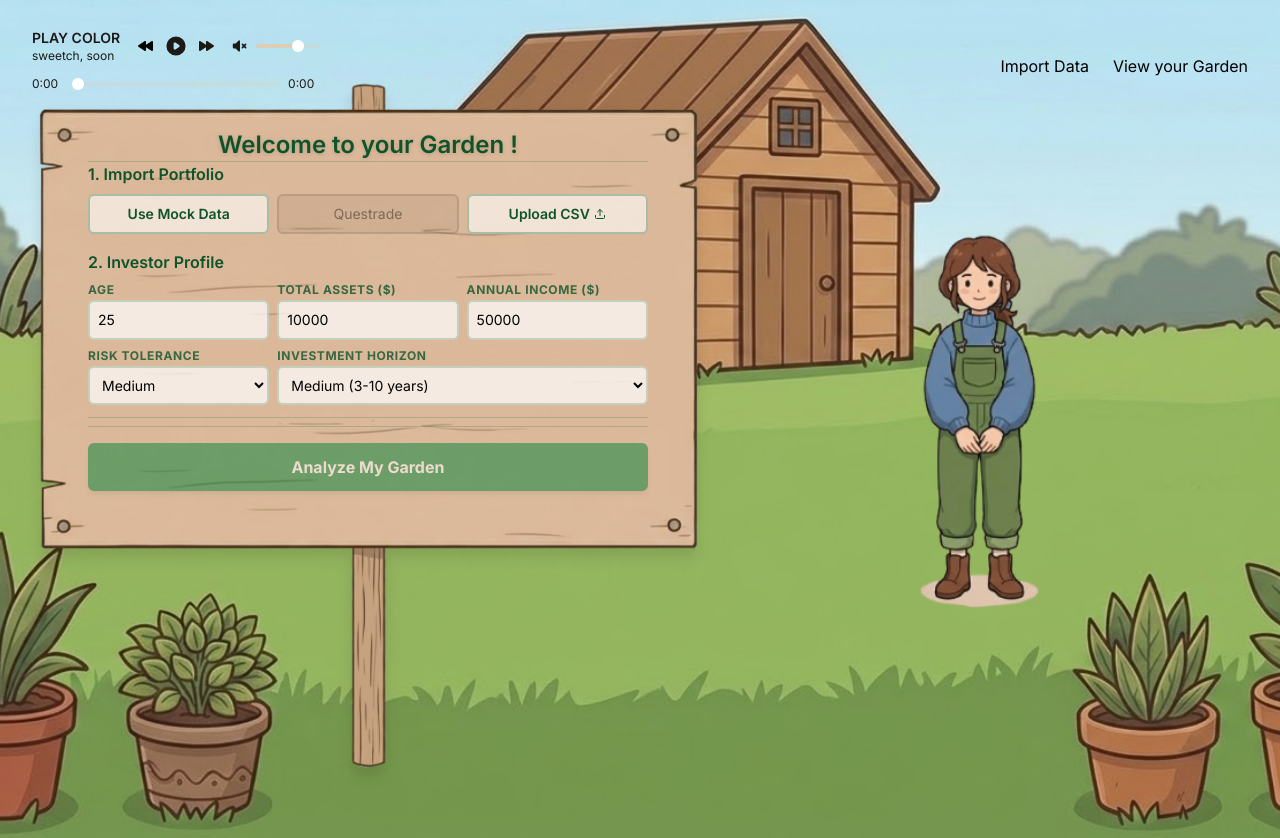
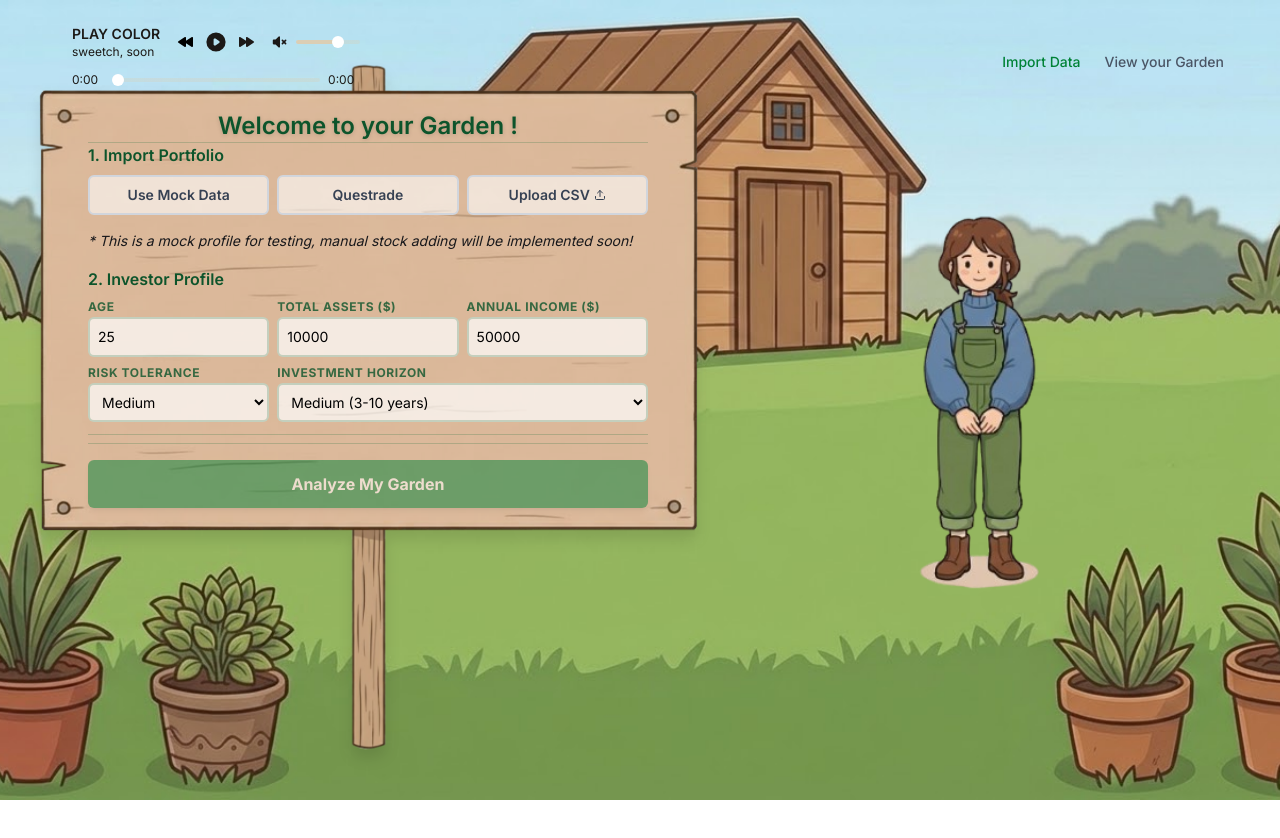
Before and after one commit to anthskti/Clementine, a Next.js app in the folder frontend/: page / in a window 1280 px wide. Both pictures are taken after a click on the button "Use Mock Data". After the commit the page ends 800 px from the top, so only its background shows below. Built offline with nearby package versions, Linux system fonts and the light colour scheme; no server answers.

Commit message:
Feature: Implemented csv + questrade inputs for frontend. Bug Fix: Fixed sizing and questrade connection. PRE TESTED PUSH

```diff
--- a/frontend/src/app/garden/page.tsx
+++ b/frontend/src/app/garden/page.tsx
@@ -121,8 +121,8 @@ export default function GardenPage() {
             <Image
               src="/assets/photos/closed_book.png"
               alt="Open Analysis"
-              width={220}
-              height={220}
+              width={200}
+              height={200}
             />
           </button>
         </>
--- a/frontend/src/app/page.tsx
+++ b/frontend/src/app/page.tsx
@@ -3,7 +3,7 @@ import Sign from "@/components/home/Sign";
 
 export default function Home() {
   return (
-    <div className="relative flex items-center justify-around min-h-screen bg-zinc-50">
+    <div className="relative flex items-center justify-around h-screen overflow-hidden bg-zinc-50">
       {/* Background Shed */}
       <Image
         src="/assets/home/homepage.jpg"
--- a/frontend/src/components/Header.tsx
+++ b/frontend/src/components/Header.tsx
@@ -14,7 +14,7 @@ export default function Header() {
   const router = useRouter();
   return (
     <div className="fixed top-0 left-0 w-full z-20 transition-all duration-300">
-      <div className="flex items-center justify-between p-4">
+      <div className="max-w-[95%] mx-auto flex items-center justify-between px-6 py-3">
         {/* Logo + Music */}
         <div className="flex justify-around">
           {/* <Image
@@ -24,18 +24,23 @@ export default function Header() {
             height={80}
             className="object-cover"
           /> */}
+
           <MusicPlayer />
         </div>
         {/* Navigation */}
         <div>
-          <div className="flex items-center justify-between px-4">
-            <div className="space-x-6">
+          <div className="flex items-center gap-x-6">
             {navItems.map((item) => {
+              const isActive = path === item.href;
               return (
                 <Link
                   key={item.name}
                   href={item.href}
-                    className="text-black hover:text-gray-700"
+                  className={`relative text-sm font-medium transition-colors duration-300 py-2 ${
+                    isActive
+                      ? "text-green-700"
+                      : "text-gray-600 hover:text-green-600"
+                  }`}
                 >
                   {item.name}
                 </Link>
@@ -45,6 +50,5 @@ export default function Header() {
         </div>
       </div>
     </div>
-    </div>
   );
 }
--- a/frontend/src/components/home/Sign.tsx
+++ b/frontend/src/components/home/Sign.tsx
@@ -16,15 +16,24 @@ import {
   InvestmentHorizon,
 } from "@/types/survey";
 
-import { ChevronDown, X, Loader, Upload } from "lucide-react";
+import { ChevronDown, X, Loader, Upload, Check } from "lucide-react";
 
 export default function OnboardingModal() {
   const router = useRouter();
+
   const [isAnalyzing, setIsAnalyzing] = useState(false);
   const [portfolio, setPortfolio] = useState<Portfolio | null>(null);
+
+  const [QuestradeToken, setQuestradeToken] = useState("");
   const [loadingQuestrade, setLoadingQuestrade] = useState(false);
+
   const [loadingCSV, setLoadingCSV] = useState(false);
   const csvFileInputRef = useRef<HTMLInputElement>(null);
+
+  const [activeMethod, setActiveMethod] = useState<
+    "mock" | "questrade" | "csv" | null
+  >(null);
+
   const [survey, setSurvey] = useState<InvestorSurvey>({
     age: 25,
     risk_tolerance: "medium",
@@ -44,9 +53,10 @@ export default function OnboardingModal() {
   };
 
   const handleLoadQuestrade = async () => {
+    if (!QuestradeToken) return;
     setLoadingQuestrade(true);
     try {
-      const data = await getQuestradePortfolio();
+      const data = await getQuestradePortfolio(QuestradeToken);
       setPortfolio(data);
     } catch (error) {
       console.error(error);
@@ -55,25 +65,17 @@ export default function OnboardingModal() {
       setLoadingQuestrade(false);
     }
   };
-
-  const handleLoadCSV = async (event: React.ChangeEvent<HTMLInputElement>) => {
-    const file = event.target.files?.[0];
+  const handleLoadCSV = async (e: React.ChangeEvent<HTMLInputElement>) => {
+    const file = e.target.files?.[0];
+    if (!file) return;
+    try {
+      setLoadingCSV(true);
       const formData = new FormData();
-    formData.append("file", file);
-    if (!file) return;
-
-    setLoadingCSV(true);
-    try {
-      const data = await getCSVPortfolio(file);
-      setPortfolio(data);
+      formData.append("file", file); // To match the backend API
     } catch (error) {
-      console.error(error);
-      alert("Failed to load CSV. Please check the file format.");
+      console.error("Failed to upload CSV:", error);
     } finally {
       setLoadingCSV(false);
-      if (csvFileInputRef.current) {
-        csvFileInputRef.current.value = "";
-      }
     }
   };
 
@@ -149,47 +151,103 @@ export default function OnboardingModal() {
                   <div className="grid grid-cols-1 sm:grid-cols-3 gap-2">
                     {/* Mock Data */}
                     <button
-                      onClick={handleLoadMock}
-                      className={`p-2 rounded-md border-2 text-sm font-semibold transition-colors ${portfolio ? "bg-green-600 border-green-700 text-white shadow-inner" : "bg-white/60 border-green-800/30 hover:bg-white/80 text-green-900"}`}
+                      onClick={() => {
+                        setActiveMethod("mock");
+                        handleLoadMock();
+                      }}
+                      className={`p-2 rounded-md border-2 text-sm font-semibold transition-colors ${
+                        activeMethod === "mock" && portfolio
+                          ? "bg-green-100 border-green-600 text-green-900"
+                          : "bg-white/60 border-gray-300 hover:bg-gray-100 text-gray-700"
+                      }`}
                       disabled={isAnalyzing}
                     >
-                      {portfolio ? "Mock Loaded ✓" : "Use Mock Data"}
+                      {activeMethod === "mock" && portfolio
+                        ? "Mock Loaded ✓"
+                        : "Use Mock Data"}
                     </button>
 
                     {/* Questrade */}
-                    <button className="p-2 rounded-md border-2 bg-black/5 border-black/10 text-black/40 text-sm cursor-not-allowed">
+                    <button
+                      onClick={() => setActiveMethod("questrade")}
+                      className={`p-2 rounded-md border-2 text-sm font-semibold transition-colors
+                                ${
+                                  activeMethod === "questrade"
+                                    ? "bg-green-100 border-green-600 text-green-900"
+                                    : "bg-white/60 border-gray-300 hover:bg-gray-100 text-gray-700"
+                                }`}
+                      disabled={isAnalyzing}
+                    >
                       Questrade
                     </button>
-                    <div>
+                    {/* Yahoo Finance CSV */}
                     <input
-                        ref={csvFileInputRef}
                       type="file"
                       accept=".csv"
                       onChange={handleLoadCSV}
+                      ref={csvFileInputRef}
                       className="hidden"
                     />
-
-                      {/* Yahoo Finance CSV */}
                     <button
-                        onClick={() => csvFileInputRef.current?.click()}
+                      onClick={() => setActiveMethod("csv")}
+                      onDoubleClick={() => csvFileInputRef.current?.click()}
                       disabled={loadingCSV || isAnalyzing}
                       className={`w-full p-2 rounded-md border-2 text-sm font-semibold transition-colors ${
-                          loadingCSV
-                            ? "bg-blue-100 border-blue-400 text-blue-800"
-                            : portfolio
-                              ? "bg-green-600 border-green-700 text-white shadow-inner"
-                              : "bg-white/60 border-green-800/30 hover:bg-white/80 text-green-900"
+                        activeMethod === "csv"
+                          ? "bg-green-100 border-green-600 text-green-900"
+                          : "bg-white/60 border-gray-300 hover:bg-gray-100 text-gray-700"
                       }`}
                     >
                       {loadingCSV ? (
                         <div>Loading...</div>
                       ) : (
                         <div className="flex items-center justify-center">
-                            Upload CSV <Upload className="w-4 h-4 pl-1" />
+                          Upload CSV
+                          <Upload className="w-4 h-4 pl-1" />
                         </div>
                       )}
                     </button>
                   </div>
+                  {/* Dynamic Contextual Area Below Buttons */}
+                  <div className="mt-4">
+                    {/* Mock Content */}
+                    {activeMethod === "mock" && (
+                      <p className="text-sm text-zinc-900 italic">
+                        * This is a mock profile for testing, manual stock
+                        adding will be implemented soon!
+                      </p>
+                    )}
+
+                    {/* Questrade Content */}
+                    {activeMethod === "questrade" && (
+                      <div className="flex flex-row gap-2">
+                        <p className="text-sm text-zinc-700">
+                          Questrade Session Key:
+                        </p>
+                        <div className="flex gap-2 w-full">
+                          <input
+                            type="text"
+                            placeholder="Session Key..."
+                            value={QuestradeToken}
+                            onChange={(e) => setQuestradeToken(e.target.value)}
+                            disabled={loadingQuestrade || isAnalyzing}
+                            className="flex-1 p-2 border border-gray-300 rounded-md text-sm focus:outline-none focus:border-green-500"
+                          />
+                        </div>
+                      </div>
+                    )}
+                    {/* CSV Yahoo Finance Content */}
+                    {activeMethod === "csv" && (
+                      <div className="flex flex-col gap-3">
+                        <p className="text-sm text-zinc-900 italic">
+                          In Yahoo Finance, navigate to{" "}
+                          <strong>"My Portfolio,"</strong> open your specific
+                          portfolio, and click the <strong>"Download"</strong>{" "}
+                          icon and import it here. Double click the button to
+                          upload file!
+                        </p>
+                      </div>
+                    )}
                   </div>
                 </div>
 
--- a/frontend/src/lib/portfolio.ts
+++ b/frontend/src/lib/portfolio.ts
@@ -4,7 +4,7 @@ const API_BASE = process.env.NEXT_PUBLIC_API_URL || "http://localhost:8000";
 
 export const getMockPortfolio = async (): Promise<Portfolio> => {
   const res = await fetch(`${API_BASE}/portfolio/mock`, { method: "POST" });
-  if (!res.ok) throw new Error("Failed to fetch mock portfolio");
+  if (!res.ok) throw new Error("Failed to fetch mock portfolio.");
   return res.json();
 };
 
@@ -15,12 +15,20 @@ export const getCSVPortfolio = async (
     method: "POST",
     body: formData,
   });
-  if (!res.ok) throw new Error("Failed to fetch CSV portfolio");
+  if (!res.ok) throw new Error("Failed to fetch CSV portfolio.");
   return res.json();
 };
 
-export const getQuestradePortfolio = async (): Promise<Portfolio> => {
-  const res = await fetch(`${API_BASE}/portfolio/`, { method: "POST" });
-  if (!res.ok) throw new Error("Failed to fetch questrade portfolio");
+export const getQuestradePortfolio = async (
+  token: string,
+): Promise<Portfolio> => {
+  const res = await fetch(`${API_BASE}/portfolio/`, {
+    method: "POST",
+    headers: {
+      "Content-Type": "application/json",
+    },
+    body: JSON.stringify({ refresh_token: token }),
+  });
+  if (!res.ok) throw new Error("Failed to fetch questrade portfolio.");
   return res.json();
 };
```
Lines whose indentation alone changed are shown as unchanged.
